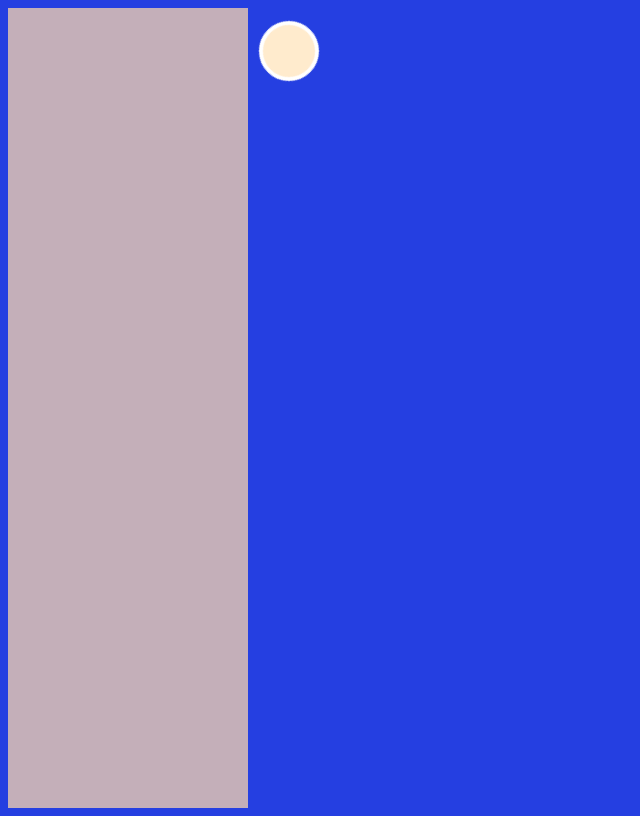
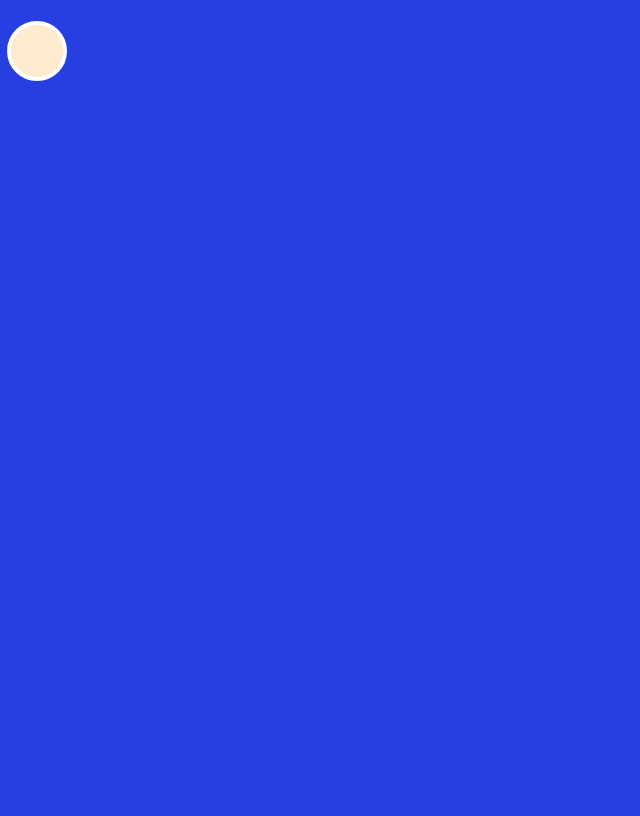
Before and after one commit to beefboi1997/beefboi1997.github.io, a plain HTML site: page index.html in a window 1280 px wide. Shown: the whole page, without its empty margins (0-640 px from the left). Drawn offline with Linux system fonts and the light colour scheme.

Commit message:
Update index.html

```diff
--- a/index.html
+++ b/index.html
@@ -1,5 +1,5 @@
-<div class="sidebar">
-    <button class="sidebar-toggle"><i class=></i></button>
+<div class="sidebar is-closed">
+    <button class="sidebar-toggle is-closed"><i class=></i></button>
   </div>
 
   <link rel="stylesheet" href="sidebarcss.css">
```
